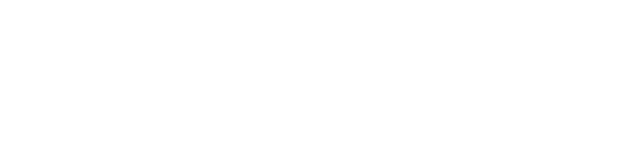
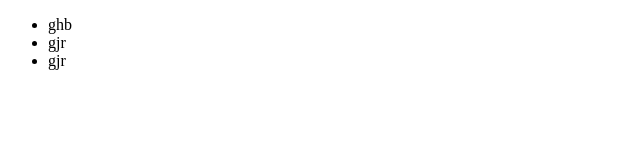
Before and after one commit to jigger1/WEB, a plain HTML site: page index.html in a window 1280 px wide. Shown: the whole page, without its empty margins (0-640 px from the left). Drawn offline with Linux system fonts and the light colour scheme.

Commit message:
add manue

```diff
--- a/index.html
+++ b/index.html
@@ -5,6 +5,10 @@
     <title>Title</title>
 </head>
 <body>
-
+<ul>
+    <li>ghb</li>
+    <li>gjr</li>
+    <li>gjr</li>
+</ul>
 </body>
 </html>
```
